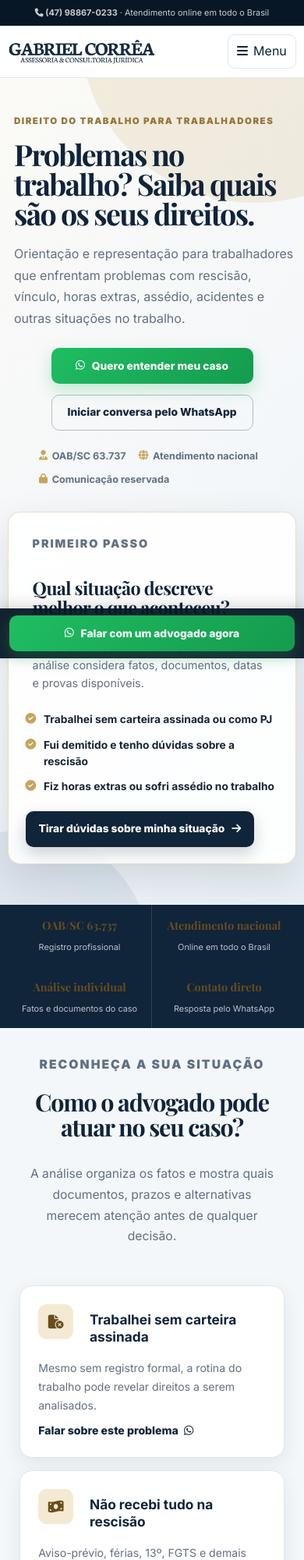
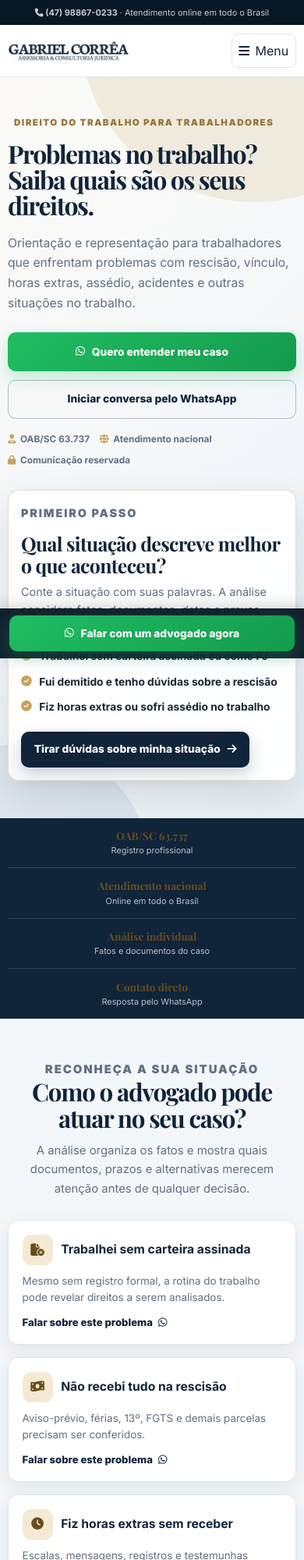
Before and after one commit to escritoriogabriel/site_escritorio, a plain HTML site: page novo/index.html in a window 390 px wide. Shown: the top 2000 px of the page at 78% size. Drawn offline with nearby package versions, Linux system fonts and the light colour scheme; a web font is replaced by a local one.

Commit message:
Improve mobile responsiveness for lead pages

```diff
--- a/assets/css/cro-pages.css
+++ b/assets/css/cro-pages.css
@@ -1694,6 +1694,275 @@ body.cro-page .cro-persistent-ctas { isolation: isolate; }
 @media (min-width: 721px) {
   .cro-persistent-ctas .cro-mobile-cta { display: none; }
 }
+
+/* Mobile lead experience: keep the content readable, tappable and inside the viewport. */
+@media (max-width: 720px) {
+  .cro-container {
+    width: min(100% - 2rem, 1160px);
+  }
+
+  .cro-topbar {
+    padding: .55rem .75rem;
+    line-height: 1.35;
+  }
+
+  .cro-header-inner {
+    gap: .7rem;
+  }
+
+  .cro-logo img {
+    width: min(176px, 55vw);
+  }
+
+  .cro-hero {
+    padding: 2.75rem 0 3rem;
+  }
+
+  .cro-hero-grid {
+    gap: 1.75rem;
+  }
+
+  .cro-hero h1 {
+    max-width: none;
+    padding-left: 0;
+    font-size: clamp(2rem, 9.5vw, 2.7rem);
+    line-height: 1.04;
+  }
+
+  .cro-hero-lead {
+    padding-left: 0;
+    font-size: .98rem;
+    line-height: 1.65;
+  }
+
+  .cro-actions {
+    width: 100%;
+    margin-inline: 0;
+    align-items: stretch;
+    gap: .65rem;
+  }
+
+  .cro-actions .cro-button,
+  .cro-actions .cro-text-link {
+    width: 100%;
+    min-height: 50px;
+    justify-content: center;
+  }
+
+  .cro-hero-card {
+    width: 100%;
+    max-width: none;
+    padding: 1.25rem;
+    border-radius: 14px;
+  }
+
+  .cro-hero-card h2,
+  .cro-hero-card > p {
+    padding: 0;
+  }
+
+  .cro-hero-card h2 {
+    font-size: 1.55rem;
+  }
+
+  .cro-confidence {
+    gap: .55rem .8rem;
+    margin-top: 1.1rem;
+    padding-left: 0;
+    font-size: .74rem;
+  }
+
+  .cro-proof-grid {
+    grid-template-columns: repeat(2, minmax(0, 1fr));
+  }
+
+  .cro-proof-item {
+    min-width: 0;
+    padding: .9rem .55rem;
+    border-right: 1px solid rgba(255, 255, 255, .14);
+  }
+
+  .cro-proof-item:nth-child(even) {
+    border-right: 0;
+  }
+
+  .cro-proof-item strong {
+    font-size: .86rem;
+    line-height: 1.25;
+  }
+
+  .cro-proof-item span {
+    display: block;
+    font-size: .68rem;
+    line-height: 1.35;
+  }
+
+  .cro-section {
+    padding: 3.25rem 0;
+  }
+
+  .cro-section-heading {
+    margin-bottom: 1.75rem;
+  }
+
+  .cro-section-heading h2,
+  .cro-two-col h2,
+  .cro-contact h2 {
+    padding: 0;
+    font-size: clamp(1.8rem, 8vw, 2.35rem);
+    line-height: 1.08;
+  }
+
+  .cro-section-heading p,
+  .cro-two-col > div > p {
+    padding: 0;
+    font-size: .93rem;
+    line-height: 1.65;
+  }
+
+  .cro-card-grid .cro-card,
+  .cro-pain-grid .cro-card,
+  .cro-benefit-grid .cro-card {
+    grid-template-columns: 2.45rem minmax(0, 1fr);
+    column-gap: .65rem;
+    padding: 1.1rem;
+    border-radius: 13px;
+  }
+
+  .cro-card-grid .cro-card i.cro-icon,
+  .cro-pain-grid .cro-card i.cro-icon,
+  .cro-benefit-grid .cro-card i.cro-icon {
+    width: 2.45rem;
+    height: 2.45rem;
+    font-size: .98rem;
+  }
+
+  .cro-card-grid .cro-card h3,
+  .cro-pain-grid .cro-card h3,
+  .cro-benefit-grid .cro-card h3 {
+    padding: 0;
+    font-size: .98rem;
+    line-height: 1.3;
+  }
+
+  .cro-card-grid .cro-card > p,
+  .cro-pain-grid .cro-card > p,
+  .cro-benefit-grid .cro-card > p {
+    padding: .65rem 0 0;
+    font-size: .84rem;
+    line-height: 1.55;
+  }
+
+  .cro-card-grid .cro-card > .cro-text-link {
+    padding-top: .7rem;
+    font-size: .82rem;
+  }
+
+  .cro-two-col {
+    gap: 1.75rem;
+  }
+
+  .cro-check-list {
+    padding: 0;
+    gap: .7rem;
+  }
+
+  .cro-check-list li {
+    font-size: .86rem;
+    line-height: 1.5;
+  }
+
+  .cro-solution-row h3,
+  .cro-solution-row p {
+    padding: 0;
+  }
+
+  .cro-solution-row p {
+    font-size: .84rem;
+    line-height: 1.55;
+  }
+
+  .cro-process-grid {
+    gap: .7rem;
+    padding-inline: 0;
+  }
+
+  .cro-process-step {
+    padding: .8rem;
+  }
+
+  .cro-process-step h3,
+  .cro-process-step p {
+    padding: 0;
+  }
+
+  .cro-process-step p {
+    font-size: .8rem;
+  }
+
+  .cro-contact-grid {
+    gap: 1.4rem;
+  }
+
+  .cro-channel-card {
+    min-height: 82px;
+    padding: .85rem;
+    gap: .75rem;
+  }
+
+  .cro-channel-icon {
+    flex-basis: 2.75rem;
+    width: 2.75rem;
+    height: 2.75rem;
+    font-size: 1.25rem;
+  }
+
+  .cro-channel-copy strong {
+    font-size: 1.05rem;
+  }
+
+  .cro-channel-copy span {
+    font-size: .76rem;
+  }
+}
+
+@media (max-width: 390px) {
+  .cro-container {
+    width: min(100% - 1.25rem, 1160px);
+  }
+
+  .cro-logo img {
+    width: min(156px, 52vw);
+  }
+
+  .cro-menu-toggle {
+    min-width: 76px;
+    padding-inline: .55rem;
+    font-size: .72rem;
+  }
+
+  .cro-proof-grid {
+    grid-template-columns: 1fr;
+  }
+
+  .cro-proof-item,
+  .cro-proof-item:nth-child(even) {
+    border-right: 0;
+    border-bottom: 1px solid rgba(255, 255, 255, .14);
+  }
+
+  .cro-proof-item:last-child {
+    border-bottom: 0;
+  }
+
+  .cro-hero h1 {
+    font-size: 2rem;
+  }
+
+  .cro-hero-card {
+    padding: 1rem;
+  }
+}
 /* Gold text on the pale gold surface now clears WCAG AA for normal-size text. */
 .cro-proof-item strong,
 .cro-stat strong,
```
